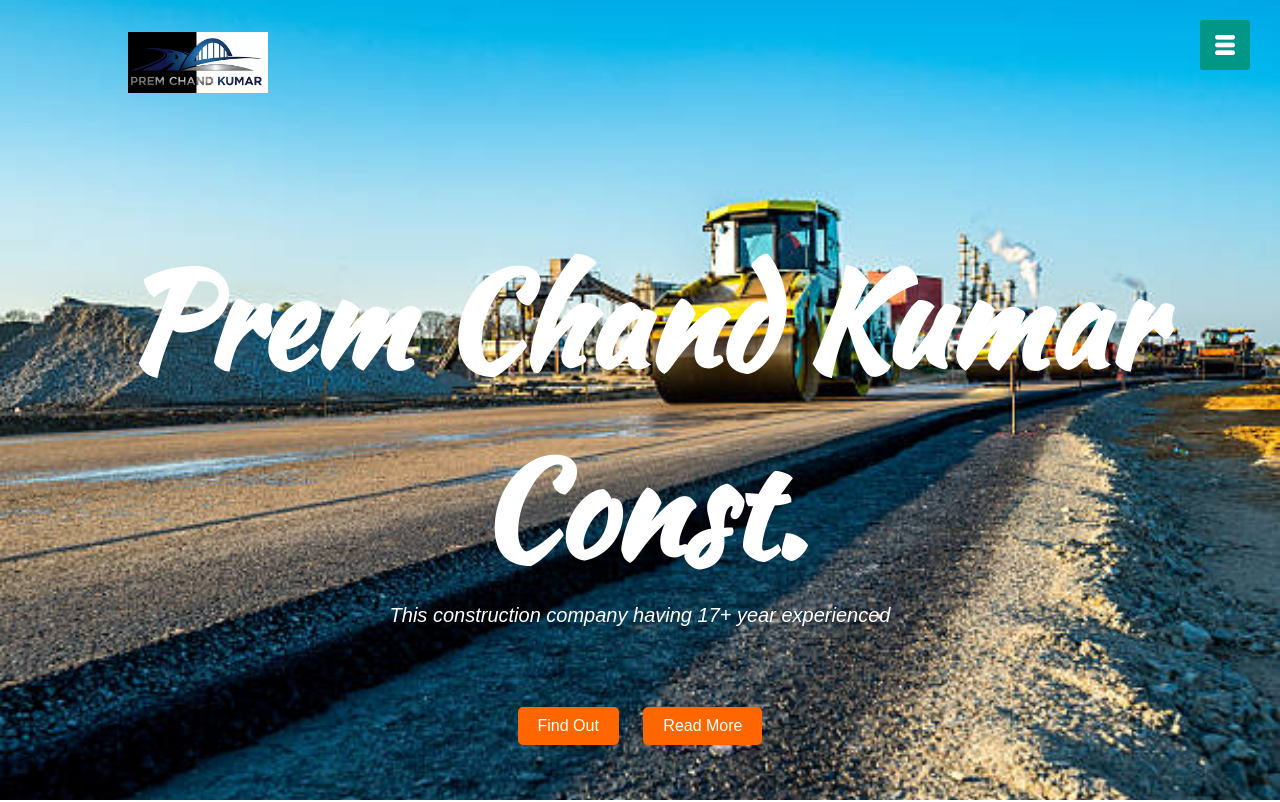
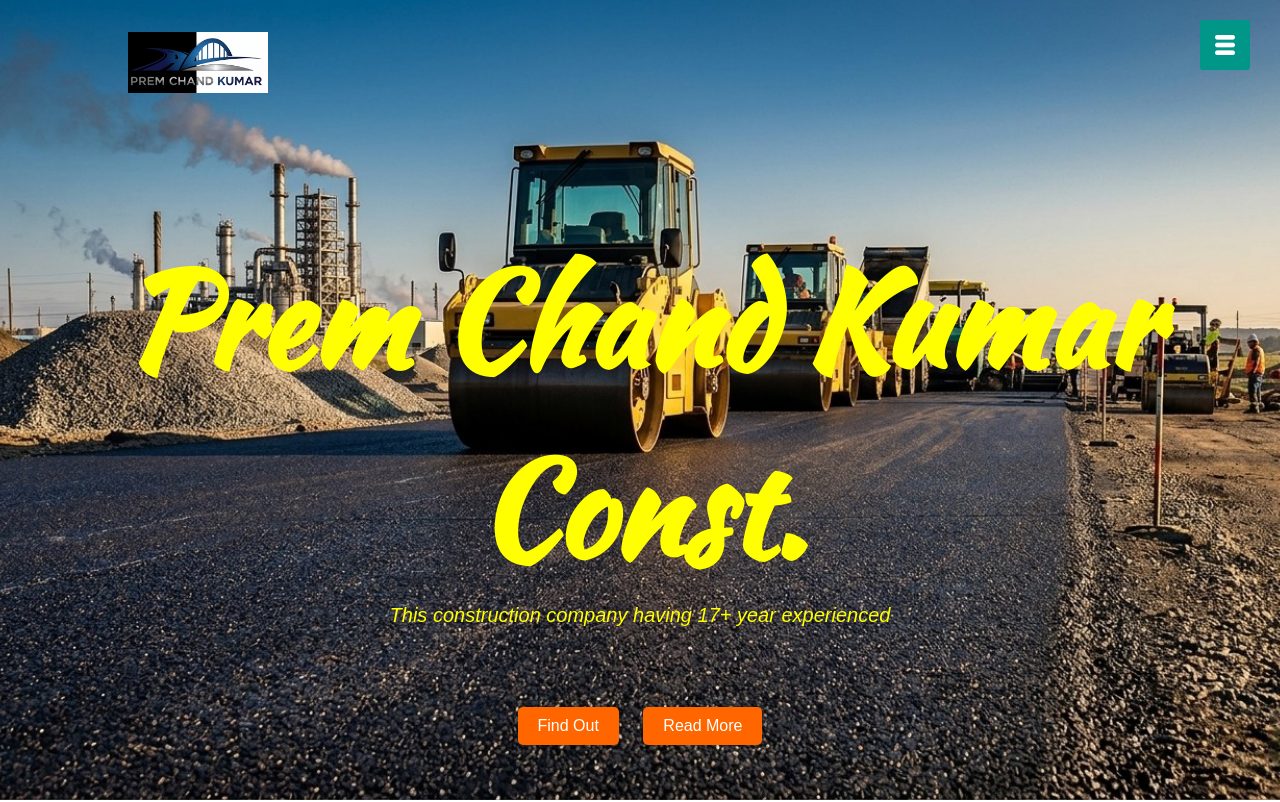
Before and after one commit to gameofthan/construction-pckumar, a plain HTML site: page construction company/construction-company-main/Index.html in a window 1280 px wide. Shown: the top 802 px of the page. Drawn offline with Linux system fonts and the light colour scheme; some packages are replaced by stand-ins of ours; a script that the page names is missing.

Commit message:
Update CSS styles and background image

```diff
--- a/construction company/construction-company-main/Style.css
+++ b/construction company/construction-company-main/Style.css
@@ -5,7 +5,7 @@
 }
 
 .backgrounds-section {
-    background: url("backgrounds.jpg") no-repeat center center/cover;
+    background: url("backgroundss.jpeg") no-repeat center center/cover;
     height: 100vh;  /* full screen */
     display: flex;
     flex-direction: column;
@@ -24,7 +24,7 @@
 
   .backgrounds-text{
     text-align: center;
-    color: white;
+    color: yellow;
     padding-top: 180px;
   }
   .backgrounds-text h1{
```
